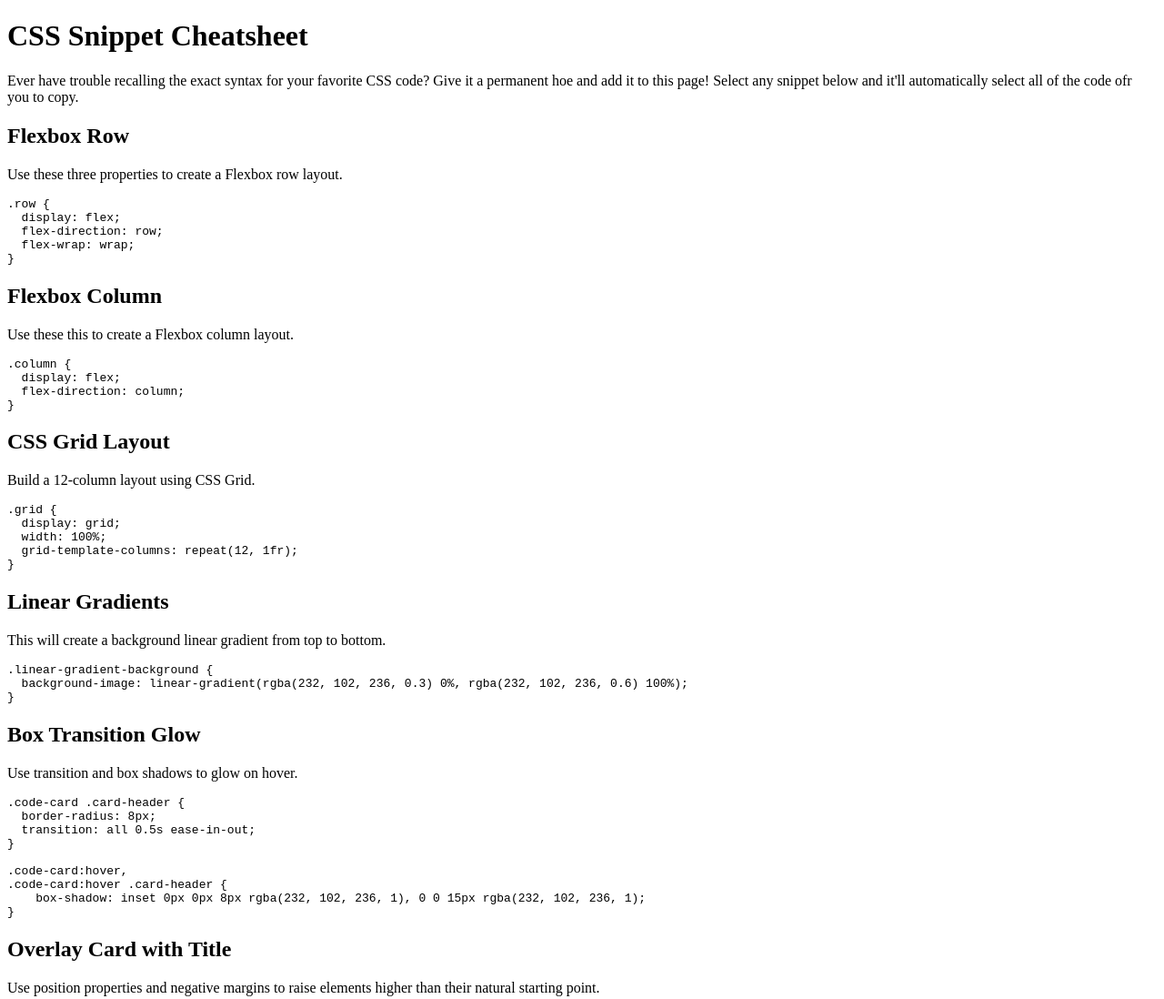
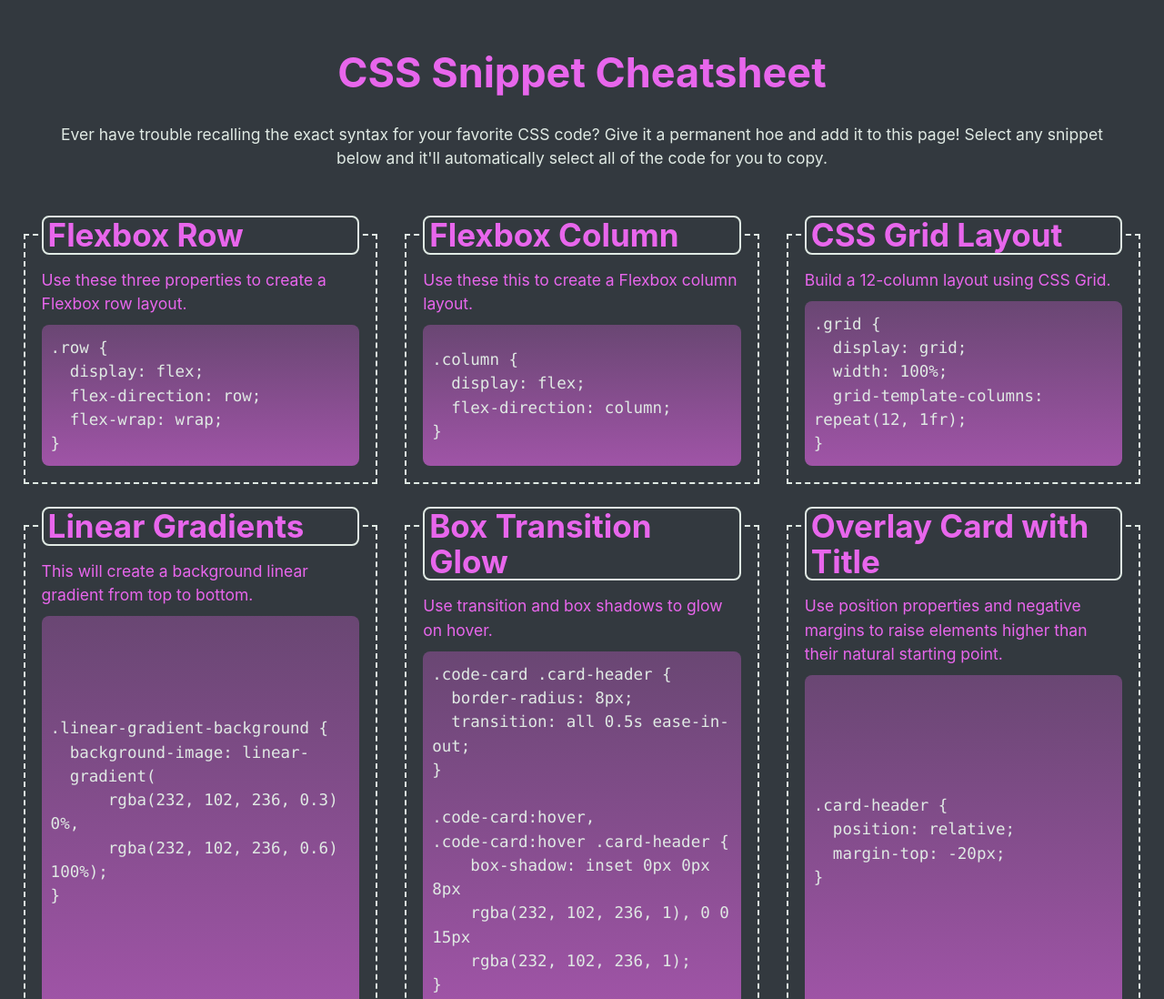
Before and after one commit to congmul/CSS-Snippet-Cheatsheet, a plain HTML site: page index.html in a window 1280 px wide. Shown: the top 1098 px of the page at 91% size. Drawn offline with Linux system fonts and the light colour scheme.

Commit message:
Completed

```diff
--- a/assets/style.css
+++ b/assets/style.css
@@ -0,0 +1,205 @@
+:root {
+    --main: rgb(232, 102, 236);
+    --background-color: #33393f;
+    --gin: #e0eae4;
+}
+
+html {
+    /* set 1rem to 10px instead of native 16px to make it easier to calculate font-size values for the rest of the page (e.g. 1.6rem is 16px, 2.0rem is 20px, etc.) */
+    font-size: 62.5%;
+}
+
+body {
+    /* Sans Serif font stack is implemented to help select the best font for each type of computer operating system */
+    font-family: -apple-system, BlinkMacSystemFont, 'Segoe UI', Roboto, Helvetica, Arial, sans-serif, 'Apple Color Emoji', 'Segoe UI Emoji', 'Segoe UI Symbol';
+    /* set body font size to 1.75rem, which is 1.75x more than the font-size of 10px, making it 17.5px  */
+    font-size: 1.75rem;
+    line-height: 1.5;
+    color: var(--gin);
+    background-color: var(--background-color);
+
+}
+
+h1,
+h2,
+h3,
+h4,
+h5,
+h6 {
+  margin-bottom: 0.625rem;
+  color: var(--main);
+  font-weight: 700;
+  line-height: 1.1;
+}
+
+.title {
+    font-size: 250%;
+    color: var(--main);
+    text-align: center;
+    margin: 20px;
+}
+
+h1 {
+    /* 4rem = 40px (4 * 10px) */
+    font-size: 4rem;
+  }
+
+h2 {
+  font-size: 3.5rem;
+}
+
+h3 {
+  font-size: 3rem;
+}
+
+h4 {
+  font-size: 2.5rem;
+}
+
+h5 {
+  font-size: 2rem;
+}
+
+h6 {
+  font-size: 1.5rem;
+}
+
+p {
+  margin-bottom: 1rem;
+}
+
+code {
+  /* Monospace font stack is used for our code blocks to make it look more like code */
+  font-family: Consolas, 'Andale Mono WT', 'Andale Mono', 'Lucida Console',
+    'Lucida Sans Typewriter', 'DejaVu Sans Mono', 'Bitstream Vera Sans Mono',
+    'Liberation Mono', 'Nimbus Mono L', Monaco, 'Courier New', Courier,
+    monospace;
+}
+
+header {
+    width: 96%;
+    margin: 0 auto;
+    padding: 2.5rem;
+    text-align: center;
+}
+
+header .title{
+    padding: 1rem 1.2rem;
+    font-size: 4.5rem;
+}
+
+main {
+    width: 96%;
+    margin: 2rem auto;
+}
+
+footer {
+    padding: 1.5rem;
+    text-align: center;
+  }
+
+/* create our main grid with flexbox, use negative margins to offset the padding on the .card-column class */
+.row{
+    display: flex;
+    flex-direction: row;
+    flex-wrap: wrap;
+    margin-left: -1.5rem;
+    margin-right: -1.5rem;
+}
+
+.justify-center {
+    justify-content: center;
+}
+
+/* using a mobile-first approach, set base column width to be 100% and we'll update it using media queries for larger screen sizes */
+.card-column {
+    flex: 1 0 100%;
+    padding: 1.5rem;
+    /* when the screen resizes, make it so our columns don't jump in size */
+    transition: flex-basis 500ms linear;
+    margin-bottom: 1.5rem;
+  }
+
+/* make each code card a flexbox column to align and justify content within it */
+.card {
+    display: flex;
+    flex-direction: column;
+    justify-content: flex-start;
+    min-height: 100%;
+    padding: 2rem;
+    color: var(--main);
+
+    /* outline is like border, but on the outside of the box instead of inside */
+    outline: 2px dashed var(--gin);
+    outline-offset: -2px;
+    transition: all 0.5s ease-in-out;
+}
+
+.card-header {
+  /* use position and negative margins to move title of card over the card's outline and create an overlap effect */
+    position: relative;
+    margin: -4rem 0 1.5rem 0;
+    padding: 0 0.5rem 0 0.5rem;
+    background-color: var(--background-color);
+    color: var(--main);
+    border: 0.2rem solid var(--gin);
+    border-radius: 0.8rem;
+    transition: all 0.5s ease-in-out;
+}
+
+/* set an outer and inner drop shadow on the card to create a glowing effect on hover */
+.card:hover,
+.card:hover .card-header {
+    box-shadow: inset 0px 0px 8px rgba(232, 102, 236, 1), 0 0 15px rgba(232, 102, 236, 1);
+
+}
+
+/* each card's code block grows to the height of the largest code block on the page, making each card even in height */
+.card pre {
+    flex-grow: 1;
+}
+
+pre {
+  /* set styles to make it so code wraps in <pre> instead of overflowing */
+  white-space: pre-wrap;
+  overflow: auto;
+  tab-size: 4;
+  padding: 1.2rem 1rem;
+  color: var(--gin);
+  border-radius: 0.8rem;
+
+  /* use linear-gradient() function to create a fading background  */
+  background-image: linear-gradient(
+    rgba(232, 102, 236, 0.3) 0%,
+    rgba(232, 102, 236, 0.6) 100%
+  );
+  display: flex;
+  align-items: center;
+}
+
+/* on <pre> click, select all contents so the code is highlighted */
+.card pre:active {
+    user-select: all;
+  }
+
+/* using a mobile-first approach, use `min-width` values going from narrow -> wide for a responsive design */
+@media screen and (min-width: 768px) {
+    /* on tablets, set columns to only be 50% of the width and not grow */
+    .card-column {
+      flex: 0 0 50%;
+      max-width: 50%;
+    }
+
+    /* select the last child to grow to full width if it has space to grow */
+    .card-column:last-child {
+      flex-grow: 1;
+    }
+  }
+
+/* media query for larger screens */
+@media screen and (min-width: 992px) {
+    .card-column{
+        flex: 1 0 33.333%;
+        max-width: 33.333%
+    }
+}
--- a/index.html
+++ b/index.html
@@ -4,19 +4,23 @@
     <meta charset="UTF-8">
     <meta http-equiv="X-UA-Compatible" content="IE=edge">
     <meta name="viewport" content="width=device-width, initial-scale=1.0">
+    <link rel="stylesheet" href="./assets/reset.css">
+    <link rel="stylesheet" href="./assets/style.css">
     <title>CSS Snippet Cheatsheet</title>
 </head>
 <body>
     <header>
-        <h1>CSS Snippet Cheatsheet</h1>
-        <p>Ever have trouble recalling the exact syntax for your favorite CSS code? Give it a permanent hoe and add it to this page! Select any snippet below and it'll automatically select all of the code ofr you to copy.</p>
+        <h1 class="title">CSS Snippet Cheatsheet</h1>
+        <p>Ever have trouble recalling the exact syntax for your favorite CSS code? Give it a permanent hoe and add it to this page! Select any snippet below and it'll automatically select all of the code for you to copy.</p>
     </header>
+
     <main>
-        <section>
-            <div>
-                <h1>Flexbox Row</h1>
-                <p>Use these three properties to create a Flexbox row layout.</p>
-                <div>
+        <section class="row">
+            <div class="card-column">
+            <div class="card">
+                <h2 class="card-header">Flexbox Row</h2>
+                <p>Use these three properties to create a Flexbox row
+                    layout.</p>
                     <pre><code>.row {
   display: flex;
   flex-direction: row;
@@ -24,20 +28,22 @@
 }</code></pre>
             </div>
         </div>
-            <div>
-                <h1>Flexbox Column</h1>
+        <div class="card-column">
+            <div class="card">
+                <h2 class="card-header">Flexbox Column</h2>
                 <p>Use these this to create a Flexbox column layout.</p>
-                <div>
+
                     <pre><code>.column {
   display: flex;
   flex-direction: column;
 }</code></pre>
             </div>
         </div>
-            <div>
-                <h1>CSS Grid Layout</h1>
+        <div class="card-column">
+            <div class="card">
+                <h2 class="card-header">CSS Grid Layout</h2>
                 <p>Build a 12-column layout using CSS Grid.</p>
-                <div>
+
                     <pre><code>.grid {
   display: grid;
   width: 100%;
@@ -45,19 +51,25 @@
 }</code></pre>
             </div>
             </div>
-            <div>
-                <h1>Linear Gradients</h1>
+            <div class="card-column">
+            <div class="card">
+                <h2 class="card-header">Linear Gradients</h2>
                 <p>This will create a background linear gradient from top to bottom.</p>
-                <div>
+
                     <pre><code>.linear-gradient-background {
-  background-image: linear-gradient(rgba(232, 102, 236, 0.3) 0%, rgba(232, 102, 236, 0.6) 100%);
+  background-image: linear-
+  gradient(
+      rgba(232, 102, 236, 0.3) 0%,
+      rgba(232, 102, 236, 0.6)
+100%);
 }</code></pre>
             </div>
             </div>
-            <div>
-                <h1>Box Transition Glow</h1>
+            <div class="card-column">
+            <div class="card">
+                <h2 class="card-header">Box Transition Glow</h2>
                 <p>Use transition and box shadows to glow on hover.</p>
-                <div>
+
                     <pre><code>.code-card .card-header {
   border-radius: 8px;
   transition: all 0.5s ease-in-out;
@@ -65,18 +77,23 @@
 
 .code-card:hover,
 .code-card:hover .card-header {
-    box-shadow: inset 0px 0px 8px rgba(232, 102, 236, 1), 0 0 15px rgba(232, 102, 236, 1);
+    box-shadow: inset 0px 0px 8px
+    rgba(232, 102, 236, 1), 0 0 15px
+    rgba(232, 102, 236, 1);
 }</code></pre>
+
             </div>
             </div>
-            <div>
-                <h1>Overlay Card with Title</h1>
+            <div class="card-column">
+            <div class="card">
+                <h2 class="card-header">Overlay Card with Title</h2>
                 <p>Use position properties and negative margins to raise elements higher than their natural starting point.</p>
-                <div>
+
                     <pre><code>.card-header {
   position: relative;
   margin-top: -20px;
 }</code></pre>
+
             </div>
             </div>
         </section>
```
Lines whose indentation alone changed are shown as unchanged.
